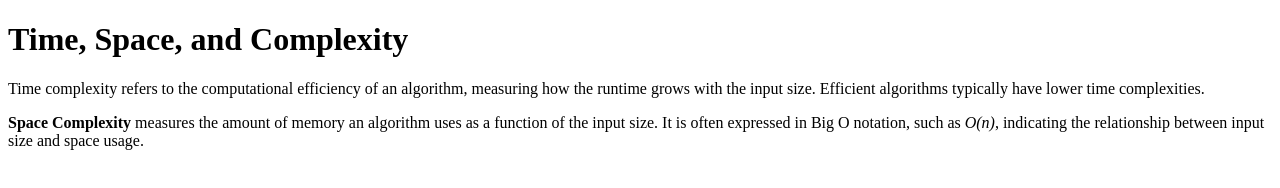
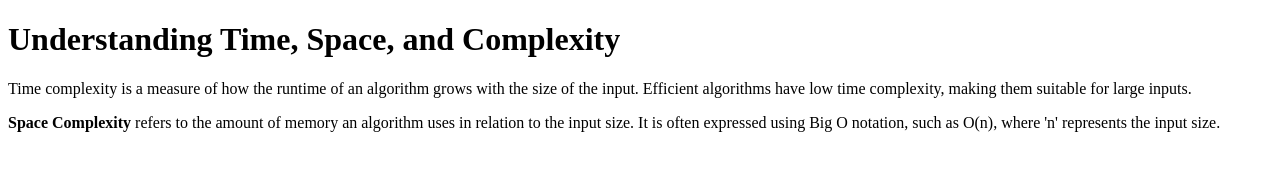
Before and after one commit to acciojob/time-and-space-complexity-Arvapalli-Ramprasad, a website: page main.html in a window 1280 px wide. Drawn offline with Linux system fonts and the light colour scheme.

Commit message:
created a submission

```diff
--- a/main.html
+++ b/main.html
@@ -8,9 +8,11 @@
 
 <body>
 	<!-- the entire body must be written by student -->
-	 <h1>Time, Space, and Complexity</h1>
-    <p>Time complexity refers to the computational efficiency of an algorithm, measuring how the runtime grows with the input size. Efficient algorithms typically have lower time complexities.</p>
-    <p><b>Space Complexity</b> measures the amount of memory an algorithm uses as a function of the input size. It is often expressed in Big O notation, such as <i>O(n)</i>, indicating the relationship between input size and space usage.</p>
+	 <body>
+    <h1>Understanding Time, Space, and Complexity</h1>
+    <p>Time complexity is a measure of how the runtime of an algorithm grows with the size of the input. Efficient algorithms have low time complexity, making them suitable for large inputs.</p>
+    <p><b>Space Complexity</b> refers to the amount of memory an algorithm uses in relation to the input size. It is often expressed using Big O notation, such as O(n), where 'n' represents the input size.</p>
+</body>
     <script type="text/javascript" src="./script.js">
 </script>
 
```
